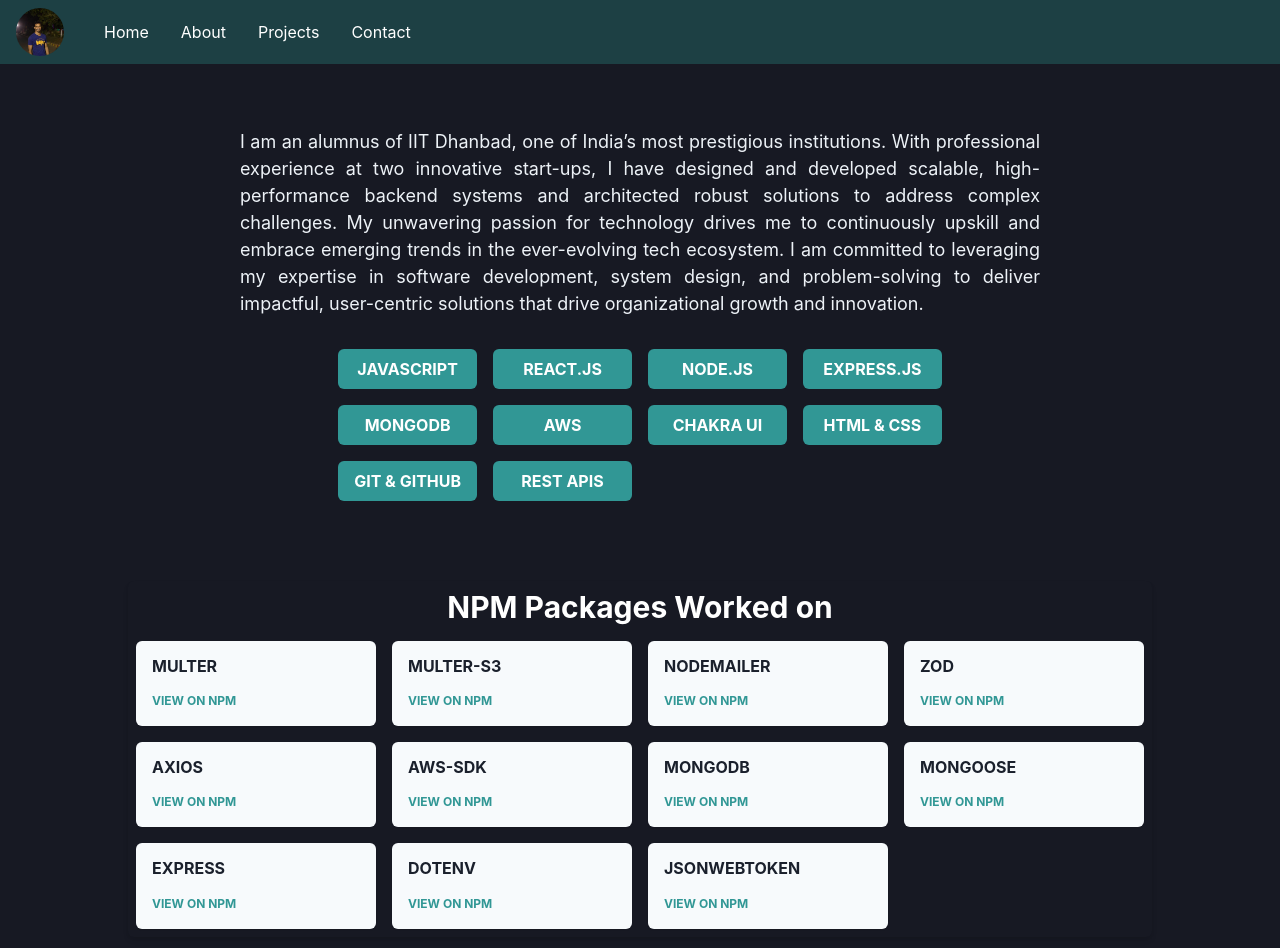
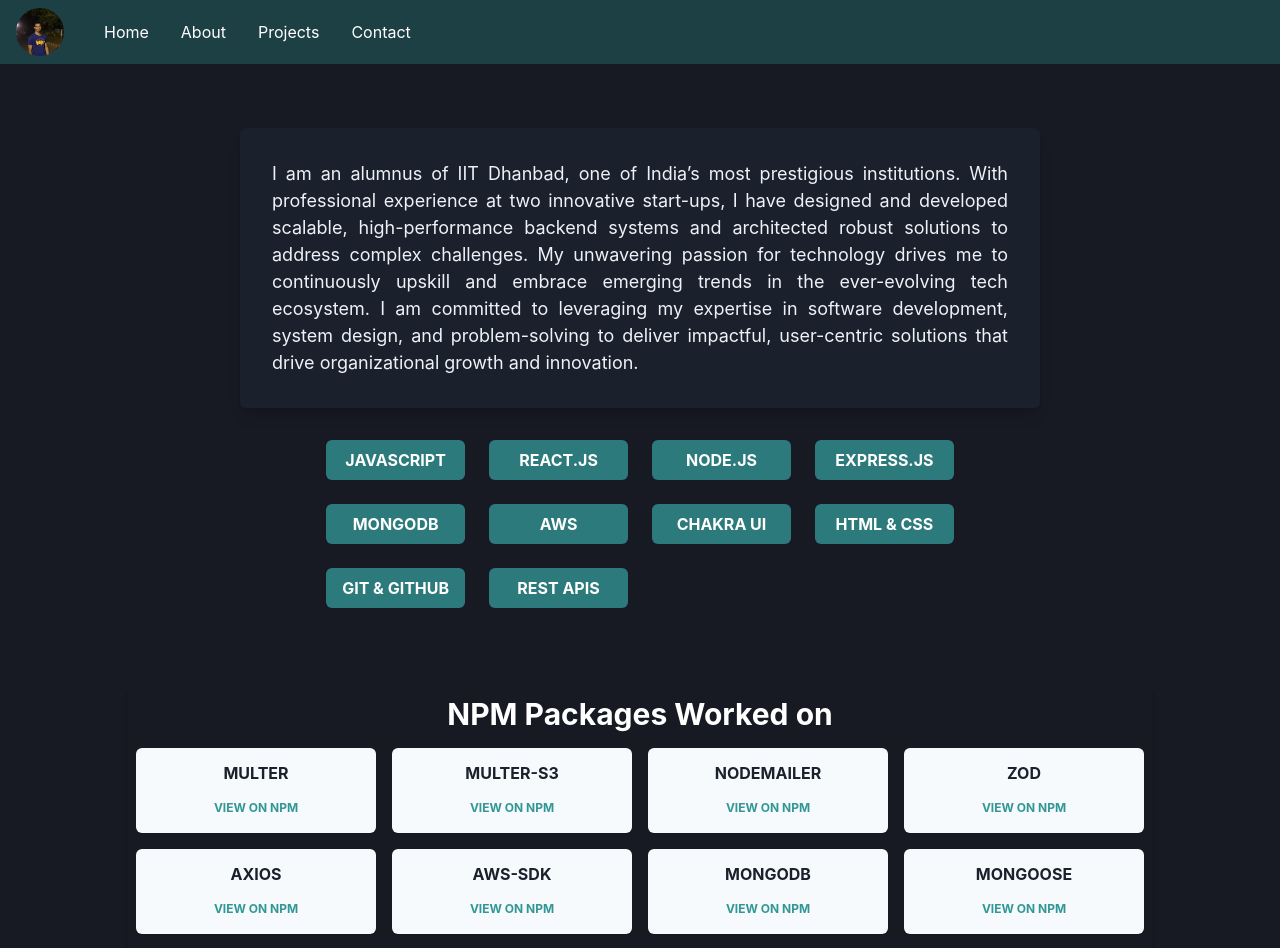
Before and after one commit to manglesh23/portfolio, a React (Vite) app in the folder website/: page /about in a window 1280 px wide. Shown: the top 948 px of the page. Built offline with nearby package versions, Linux system fonts and the light colour scheme.

Commit message:
project Added

```diff
--- a/website/src/Pages/About.jsx
+++ b/website/src/Pages/About.jsx
@@ -11,11 +11,14 @@ import {
   Flex,
   Link,
   Button,
+  Tooltip,
 } from "@chakra-ui/react";
+import { motion } from "framer-motion";
 import NPMPackage from "../component/NPMPackage";
-import axios from "axios";
+// import axios from "axios";
 // import { Button } from "react-scroll";
 const About = () => {
+  const MotionBox = motion(Box);
   const skills = [
     "JavaScript",
     "React.js",
@@ -87,43 +90,22 @@ const About = () => {
     },
   ];
 
-  // const handleClick = async () => {
-  //   try {
-  //     console.log("Download CV");
-
-  //     const response = await fetch(
-  //       "http://localhost:7000/download/downloadcv/Manglesh_Yadav_CV.pdf",
-  //       {
-  //         method: "POST",
-  //       }
-  //     );
-
-  //     if (!response.ok) {
-  //       throw new Error("Failed to download file");
-  //     }
-
-  //     const blob = await response.blob();
-  //     const url = window.URL.createObjectURL(blob);
-
-  //     // Create a temporary anchor element to trigger the download
-  //     const link = document.createElement("a");
-  //     link.href = url;
-  //     link.download = "Manglesh_Yadav_CV.pdf"; // Set the file name for download
-  //     document.body.appendChild(link);
-  //     link.click();
-
-  //     // Clean up
-  //     link.remove();
-  //     window.URL.revokeObjectURL(url);
-  //     // console.log(response.data);
-  //   } catch (error) {
-  //     console.log(error.message);
-  //   }
-  // };
+  const containerVariants = {
+    hidden: { opacity: 0, y: 50 },
+    visible: (delay = 0) => ({
+      opacity: 1,
+      y: 0,
+      transition: { delay, duration: 0.8, ease: "easeOut" },
+    }),
+  };
 
   return (
     <div>
-      <Box bg="teal.500">
+      <Box
+        bg="teal.500"
+        bgGradient="linear(to-br, teal.500, gray.900)"
+        minHeight="100vh"
+      >
         <Navbar />
         <Flex
           bg="gray.900"
@@ -140,20 +122,23 @@ const About = () => {
               align="center"
               textAlign="center"
             >
-              {/* <Heading as="h1" size="xl" color="gray.100">
-            About Me
-          </Heading> */}
-              {/* <Image
-              borderRadius="full"
-              boxSize="150px"
-              src="https://via.placeholder.com/150"
-              alt="Profile Picture"
-              mb={4}
-            /> */}
+              <MotionBox
+                bg="gray.800"
+                p={8}
+                rounded="md"
+                shadow="lg"
+                textAlign="center"
+                maxW="800px"
+                mx="auto"
+                variants={containerVariants}
+                initial="hidden"
+                animate="visible"
+                custom={0}
+              >
                 <Text fontSize="lg" color="gray.100" textAlign="justify">
-                I am an alumnus of IIT Dhanbad, one of India’s most prestigious
-                institutions. With professional experience at two innovative
-                start-ups, I have designed and developed scalable,
+                  I am an alumnus of IIT Dhanbad, one of India’s most
+                  prestigious institutions. With professional experience at two
+                  innovative start-ups, I have designed and developed scalable,
                   high-performance backend systems and architected robust
                   solutions to address complex challenges. My unwavering passion
                   for technology drives me to continuously upskill and embrace
@@ -163,43 +148,58 @@ const About = () => {
                   user-centric solutions that drive organizational growth and
                   innovation.
                 </Text>
+              </MotionBox>
               {/* <Text fontSize="lg" color="gray.100">
             When I'm not coding, you can find me exploring new places, reading
             books, or experimenting with new recipes in the kitchen.
           </Text> */}
               <Box>
-                {/* <Heading as="h2" size="lg" mb={4}>
-              My Skills
-            </Heading> */}
-                <SimpleGrid columns={{ base: 2, sm: 3, md: 4 }} spacing={4}>
+                <MotionBox
+                  textAlign="center"
+                  w="100%"
+                  variants={containerVariants}
+                  initial="hidden"
+                  animate="visible"
+                  custom={0.5}
+                >
+                  <SimpleGrid columns={{ base: 2, sm: 3, md: 4 }} spacing={6}>
                     {skills.map((skill, index) => (
+                      <Tooltip label={`Skill: ${skill}`} key={index}>
                         <Badge
-                      key={index}
                           px={4}
                           py={2}
-                      bg="teal.500"
+                          bg="teal.600"
                           color="white"
                           borderRadius="md"
                           fontSize="md"
                           textAlign="center"
+                          _hover={{ bg: "teal.400", transform: "scale(1.1)" }}
+                          transition="all 0.2s ease-in-out"
                         >
                           {skill}
                         </Badge>
+                      </Tooltip>
                     ))}
                   </SimpleGrid>
+                </MotionBox>
               </Box>
-
-              {/* <Button colorScheme="teal" size="lg" onClick={handleClick} margin={20}>
-              Download CV
-            </Button> */}
             </Stack>
             <Box margin={20}>
+              <MotionBox
+                textAlign="center"
+                w="100%"
+                variants={containerVariants}
+                initial="hidden"
+                animate="visible"
+                custom={1.5}
+              >
                 <SimpleGrid
                   columns={{ base: 2, sm: 3, md: 4, size: "lg" }}
                   spacing={4}
                 >
                   <NPMPackage packages={npmPackages} />
                 </SimpleGrid>
+              </MotionBox>
             </Box>
           </Box>
           {/* <Box flex="1" p={4} ml={3} bg="gray.900">
--- a/website/src/Pages/Projects.jsx
+++ b/website/src/Pages/Projects.jsx
@@ -38,9 +38,9 @@ const projects = [
   {
     id: 3,
     title: "Payment System",
-    description: "Payment System integration Assignment, nock npm used",
+    description: "Payment System integration, Razorpay Integration",
     image: payment,
-    github: "https://github.com/manglesh23/myIndia",
+    github: "https://github.com/manglesh23/paymentSystem.git",
     liveDemo: "https://project-two-demo.com",
   },
   {
@@ -51,14 +51,14 @@ const projects = [
     github: "https://github.com/manglesh23/portfolio.git",
     liveDemo: "https://project-two-demo.com",
   },
-  {
-    id: 5,
-    title: "Chat Bot",
-    description: "Static Chat Bot, In Developing Phase",
-    image: chatbot,
-    github: "",
-    liveDemo: "https://project-two-demo.com",
-  },
+  // {
+  //   id: 5,
+  //   title: "Chat Bot",
+  //   description: "Static Chat Bot, In Developing Phase",
+  //   image: chatbot,
+  //   github: "",
+  //   liveDemo: "https://project-two-demo.com",
+  // },
 
 ];
 
--- a/website/src/chatbot/chatbot.jsx
+++ b/website/src/chatbot/chatbot.jsx
@@ -9,9 +9,13 @@ import {
   IconButton,
   useColorMode,
   useColorModeValue,
+  Avatar,
 } from "@chakra-ui/react";
+// import { Avatar } from "@/components/ui/avatar"
 import { FaPaperPlane, FaSun, FaMoon } from "react-icons/fa";
 import intents from "../helper/intent";
+import profileImage from "../assets/pic.jpeg";
+import chatbot from "../assets/chatbot.png";
 
 const ChatBot = () => {
   console.log("Intent:-", intents);
@@ -138,12 +142,13 @@ const ChatBot = () => {
         cursor="pointer"
         onClick={() => setIsChatOpen(!isChatOpen)}
       >
+        <Avatar name="GOLA" src={chatbot} />
         <Text
           fontSize="md"
           fontWeight="bold"
           display={isChatOpen ? "block" : "none"}
         >
-          GOLA AI
+          GOLA
         </Text>
         <IconButton
           size="sm"
--- a/website/src/component/NPMPackage.jsx
+++ b/website/src/component/NPMPackage.jsx
@@ -1,9 +1,24 @@
 import React from "react";
-import { Box, Heading, Text, VStack, Link, SimpleGrid,Badge } from "@chakra-ui/react";
+import {
+  Box,
+  Heading,
+  Text,
+  VStack,
+  Link,
+  SimpleGrid,
+  Badge,
+} from "@chakra-ui/react";
 
 const NpmPackages = ({ packages }) => {
   return (
-    <Box bg="gray.900" boxShadow="md" borderRadius="md" p={2} w="100%" size="lg">
+    <Box
+      bg="gray.900"
+      boxShadow="md"
+      borderRadius="md"
+      p={2}
+      w="100%"
+      size="lg"
+    >
       <Heading as="h5" size="lg" mb={4} textAlign="center" color="white">
         NPM Packages Worked on
       </Heading>
@@ -20,6 +35,17 @@ const NpmPackages = ({ packages }) => {
             _hover={{ boxShadow: "lg" }}
             transition="box-shadow 0.2s"
           >
+            <Box
+              // bg="gray.800"
+              // p={4}
+              // rounded="lg"
+              // shadow="md"
+              // _hover={{
+              //   bg: "gray.100",
+              //   transform: "scale(1.05)",
+              //   transition: "all 0.2s ease-in-out",
+              // }}
+            >
               <Heading as="h4" size="sm" mb={4}>
                 {pkg.name}
               </Heading>
@@ -29,6 +55,7 @@ const NpmPackages = ({ packages }) => {
               <Link href={pkg.link} color="teal.500" isExternal>
                 View on NPM
               </Link>
+            </Box>
           </Badge>
         ))}
       </SimpleGrid>
--- a/website/src/helper/intent.jsx
+++ b/website/src/helper/intent.jsx
@@ -1,7 +1,7 @@
 const intents = {
-    "hello": "Hi there! 😊 How can I assist you?",
-    "hi": "Hi there! 😊 How can I assist you?",
-    "help": "Sure! Let me know what you need help with.",
+  hello: "Hi there! 😊 How can I assist you?",
+  hi: "Hi there! 😊 How can I assist you?",
+  help: "Sure! Let me know what you need help with.",
   "what is your name": "My name is GOLA AI",
   "what is your anem": "My name is GOLA AI",
   "how are you": "I'm good, what about you",
@@ -15,8 +15,11 @@ const intents = {
   "go ahead":
     "He is from IIT Dhanbad, have worked for two start-ups, love to learn new tech like currently working on NLP to make me better",
   "download cv": "krta hu download.....",
-    "tell me about ashwani":"Kuch bolunga to vivad ho jayega",
-    "sach bolne se darr rhe ho?":"Rao Sahab GOLA kisi se nahi darta"
+  "tell me about ashwani": "Kuch bolunga to vivad ho jayega",
+  "sach bolne se darr rhe ho": "Rao Sahab GOLA kisi se nahi darta",
+  "how old are you?": "1 month",
+  "what can you do": "pta nahi",
+
 };
 
 export default intents;
```
Lines whose indentation alone changed are shown as unchanged.
